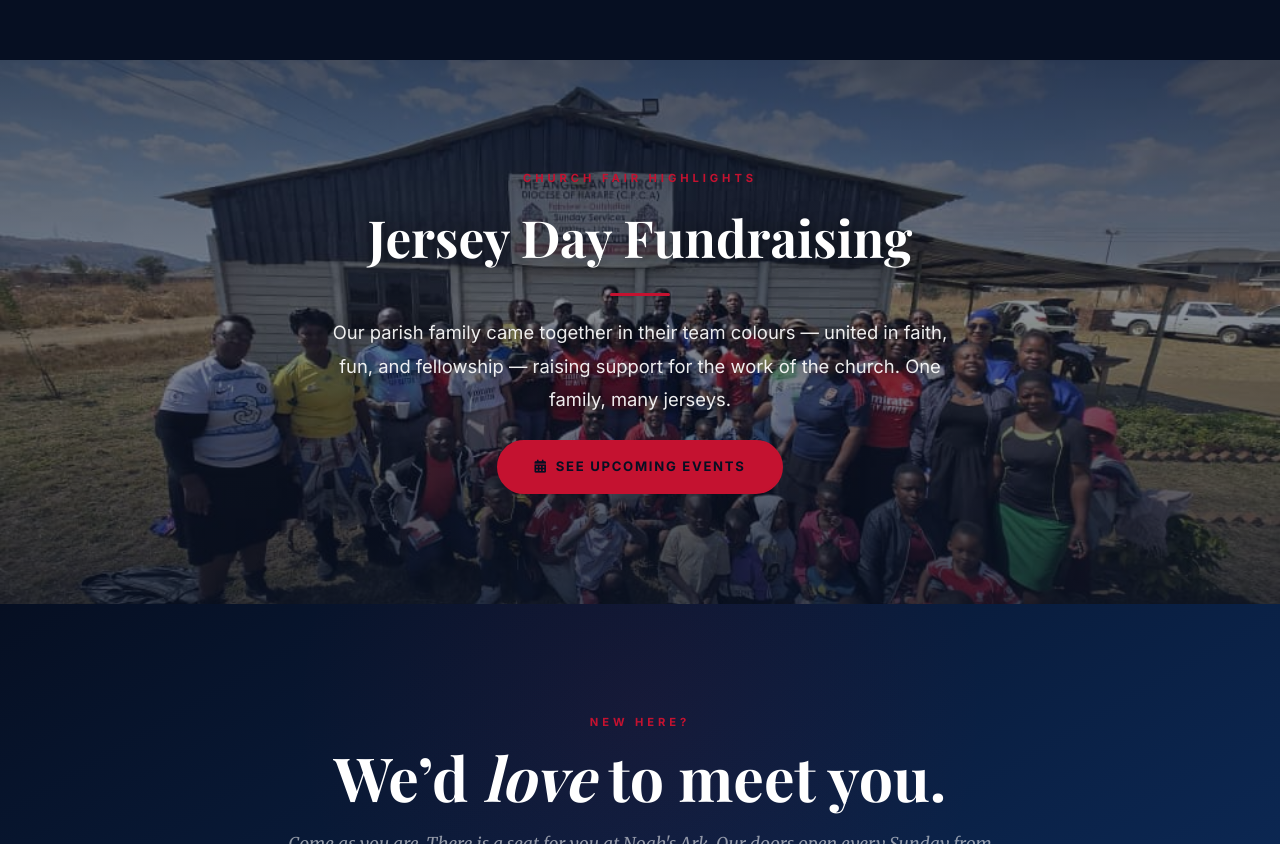
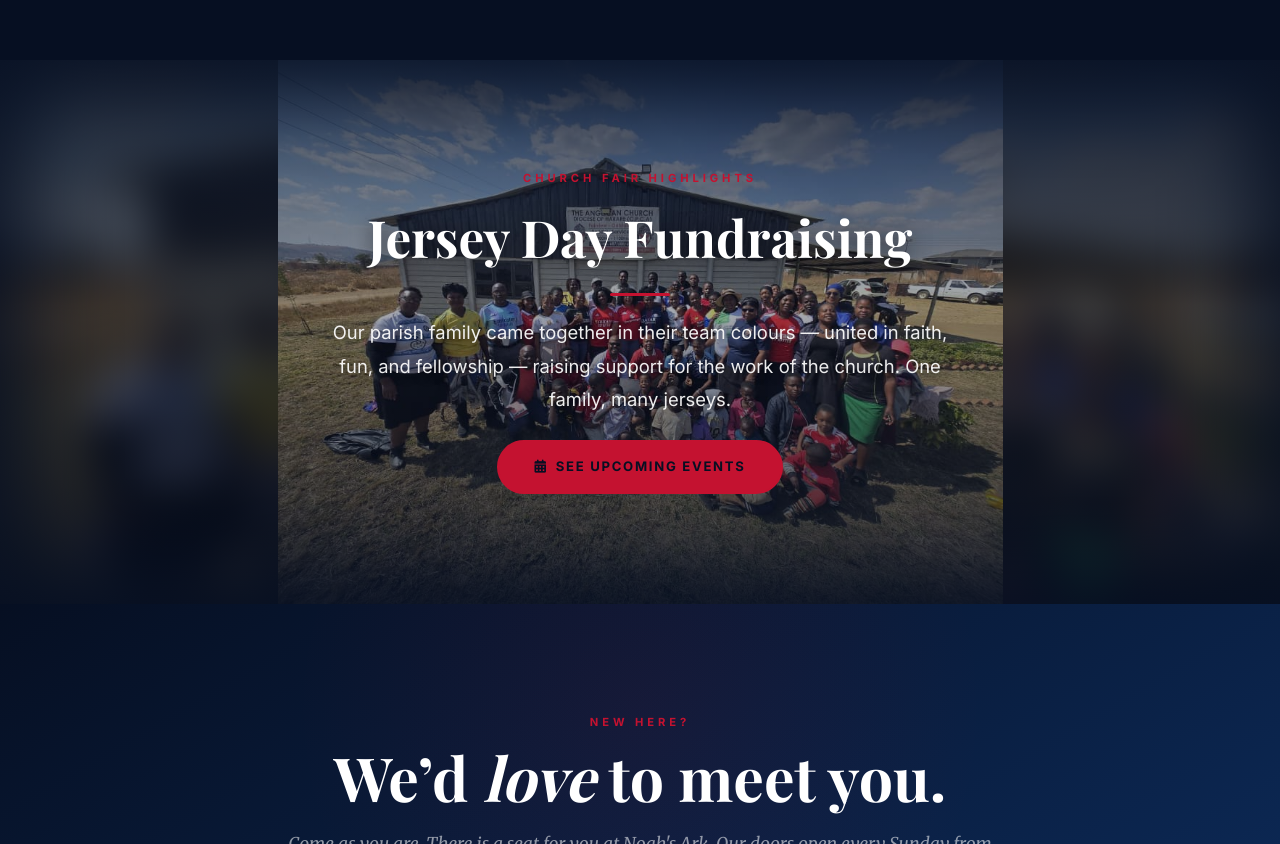
Before and after one commit to Adrian37-Design/Noah-s-Ark, a website: page index.html in a window 1280 px wide. Shown: the part 5013-5857 px from the top of the page. Drawn offline with nearby package versions, Linux system fonts and the light colour scheme; no server answers; a web font is replaced by a local one.

Commit message:
Improve Jersey Day image sharpness with backdrop + crisp-edges

```diff
--- a/index.html
+++ b/index.html
@@ -398,6 +398,8 @@
        8B. JERSEY DAY FEATURE BANNER
   ═══════════════════════════════════════════════════════════ -->
   <section class="jersey-feature" aria-labelledby="jersey-heading">
+    <div class="jersey-backdrop"></div>
+    <div class="jersey-photo"></div>
     <div class="jersey-overlay">
       <div class="jersey-content reveal">
         <span class="sec-label" style="color:var(--gold);">Church Fair Highlights</span>
@@ -411,19 +413,40 @@
   <style>
     .jersey-feature {
       position: relative;
-      min-height: 520px;
-      background: url('jersey-day.jpg') center 35% / cover no-repeat;
-      background-attachment: fixed;
+      min-height: 540px;
       display: flex;
       align-items: stretch;
       padding: 0;
+      overflow: hidden;
+      background: var(--navy-dark);
+    }
+    .jersey-backdrop,
+    .jersey-photo {
+      position: absolute;
+      inset: 0;
+      background: url('jersey-day.jpg') center 35% / cover no-repeat;
+    }
+    .jersey-backdrop {
+      filter: blur(18px) saturate(1.1) brightness(0.55);
+      transform: scale(1.15);
+      image-rendering: auto;
+    }
+    .jersey-photo {
+      background-size: contain;
+      background-repeat: no-repeat;
+      background-position: center 35%;
+      image-rendering: -webkit-optimize-contrast;
+      image-rendering: crisp-edges;
+      box-shadow: inset 0 0 80px 30px rgba(6,15,34,0.85);
     }
     .jersey-overlay {
+      position: relative;
+      z-index: 2;
       width: 100%;
       display: flex;
       align-items: center;
       justify-content: center;
-      background: linear-gradient(to bottom, rgba(6,15,34,0.72) 0%, rgba(6,15,34,0.45) 45%, rgba(6,15,34,0.78) 100%);
+      background: linear-gradient(to bottom, rgba(6,15,34,0.78) 0%, rgba(6,15,34,0.35) 45%, rgba(6,15,34,0.82) 100%);
       padding: 110px 24px;
     }
     .jersey-content {
@@ -445,8 +468,9 @@
       text-shadow: 0 1px 12px rgba(0,0,0,0.6);
     }
     @media (max-width: 768px) {
-      .jersey-feature { background-attachment: scroll; min-height: 420px; }
+      .jersey-feature { min-height: 460px; }
       .jersey-overlay { padding: 80px 20px; }
+      .jersey-backdrop { filter: blur(14px) saturate(1.1) brightness(0.55); }
     }
   </style>
 
```
Also changed, not shown: 2 other files.
